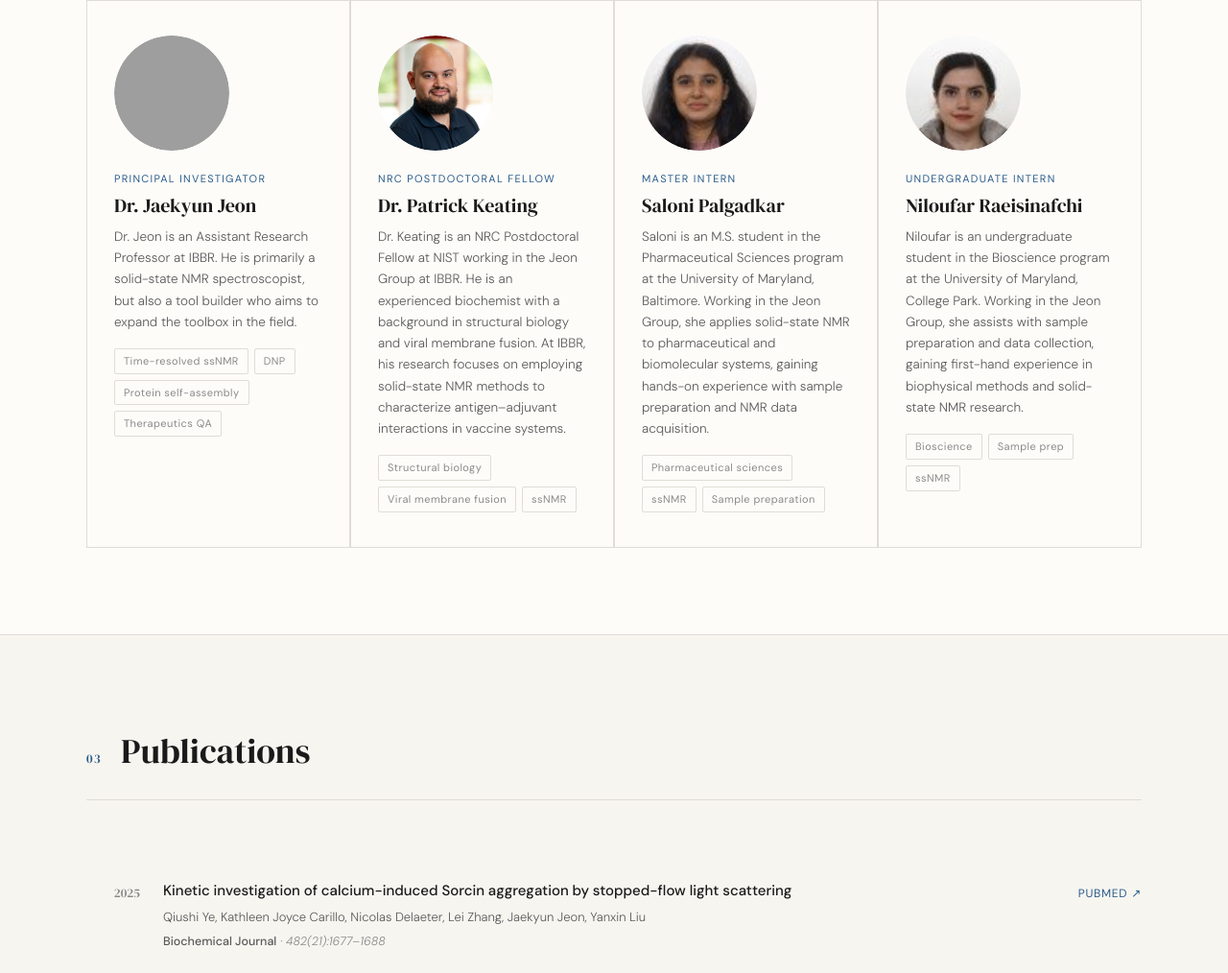
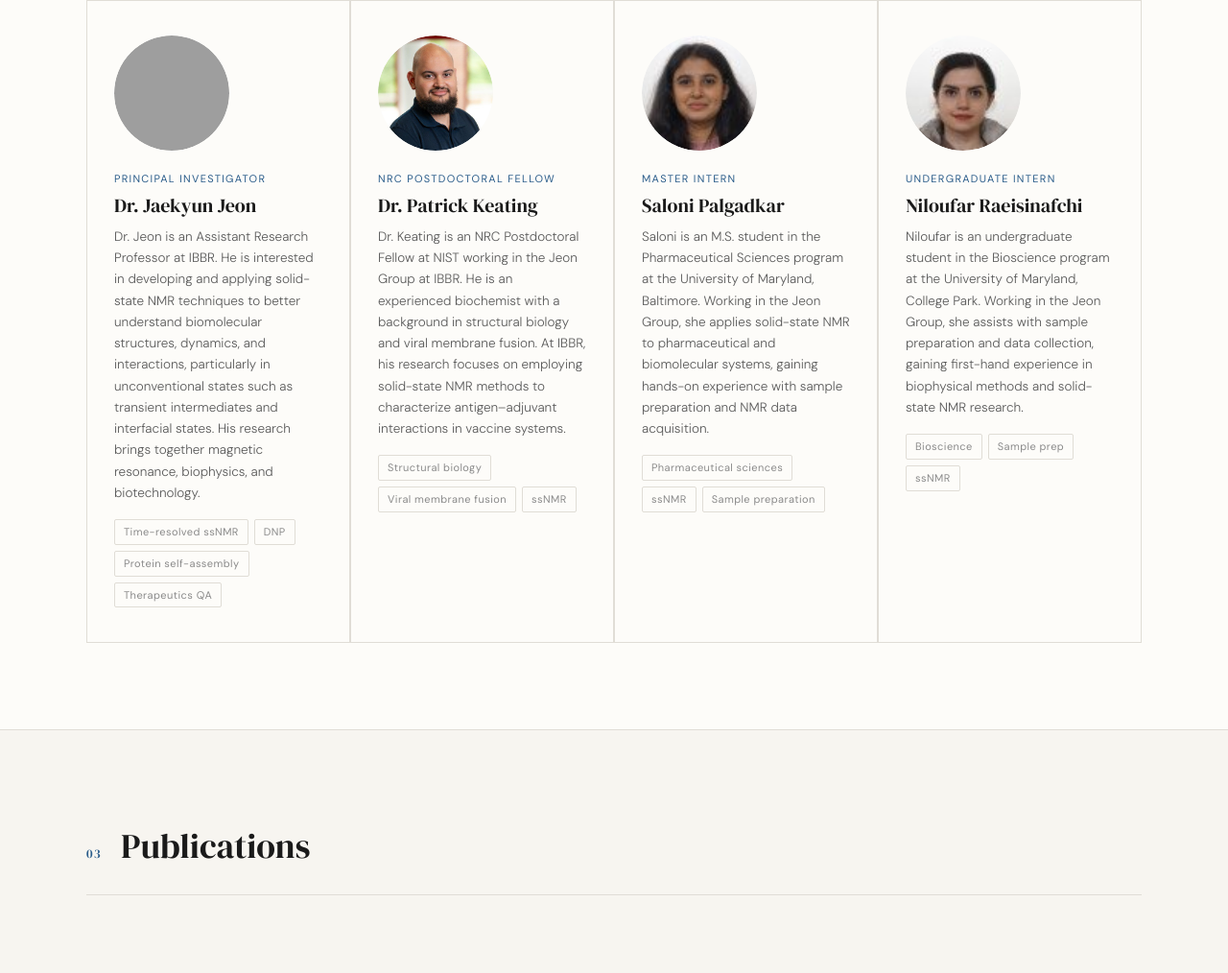
Before and after one commit to ssnmr-ibbr/group, a plain HTML site: page index.html in a window 1280 px wide. Shown: the part 1935-2949 px from the top of the page at 96% size. Drawn offline with Linux system fonts and the light colour scheme; grey boxes are pictures that could not be loaded.

Commit message:
Add files via upload

```diff
--- a/index.html
+++ b/index.html
@@ -551,7 +551,7 @@
       </div>
       <div class="team-role">Principal Investigator</div>
       <div class="team-name">Dr. Jaekyun Jeon</div>
-      <div class="team-bio">Dr. Jeon is an Assistant Research Professor at IBBR. He is primarily a solid-state NMR spectroscopist, but also a tool builder who aims to expand the toolbox in the field.</div>
+	  <div class="team-bio">Dr. Jeon is an Assistant Research Professor at IBBR. He is interested in developing and applying solid-state NMR techniques to better understand biomolecular structures, dynamics, and interactions, particularly in unconventional states such as transient intermediates and interfacial states. His research brings together magnetic resonance, biophysics, and biotechnology.</div>
       <div class="team-tags">
         <span class="tag">Time-resolved ssNMR</span>
         <span class="tag">DNP</span>
@@ -569,7 +569,7 @@
       </div>
       <div class="team-role">NRC Postdoctoral Fellow</div>
       <div class="team-name">Dr. Patrick Keating</div>
-      <div class="team-bio">Dr. Keating is an NRC Postdoctoral Fellow at NIST working in the Jeon Group at IBBR. He is an experienced biochemist with a background in structural biology and viral membrane fusion. At IBBR, his research focuses on employing solid-state NMR methods to characterize antigen–adjuvant interactions in vaccine systems.</div>
+	  <div class="team-bio">Dr. Keating is an NRC Postdoctoral Fellow at NIST working in the Jeon Group at IBBR. He is an experienced biochemist with a background in structural biology and viral membrane fusion. At IBBR, his research focuses on employing solid-state NMR methods to characterize antigen–adjuvant interactions in vaccine systems.</div>
       <div class="team-tags">
         <span class="tag">Structural biology</span>
         <span class="tag">Viral membrane fusion</span>
```
